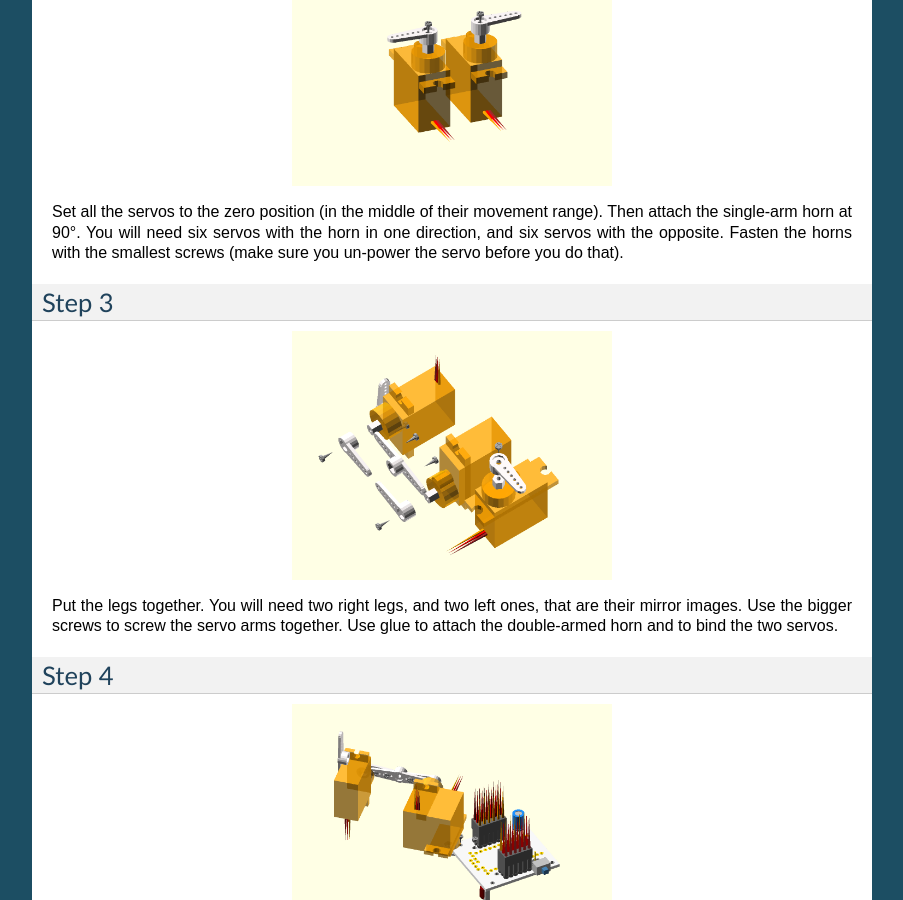
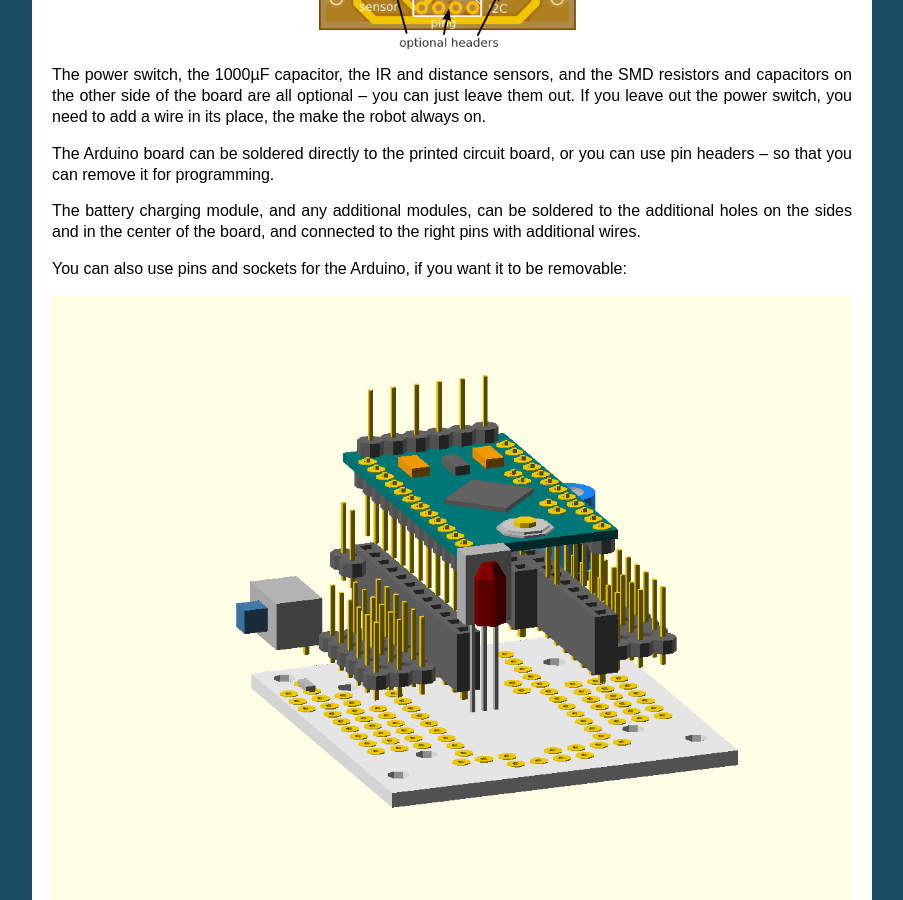
Before and after one commit to andrewsagio/tote, a Sphinx documentation site: the page built from doc/assembly.rst, in a window 1280 px wide and 900 px high, scrolled down 1145 px. Shown: the whole window, without its empty margins (198-1101 px from the left). Built offline with Sphinx 7.4.7, drawn with Linux system fonts in a browser that asks for light colours; formulas are drawn with MathJax 3.

Commit message:
Add version with pins and sockets

```diff
--- a/doc/assembly.rst
+++ b/doc/assembly.rst
@@ -6,7 +6,6 @@ Step 1
 ======
 
 .. image:: images/dice-step01.png
-    :width: 320px
     :align: center
 
 
@@ -34,6 +33,10 @@ The battery charging module, and any additional modules, can be soldered to
 the additional holes on the sides and in the center of the board, and connected
 to the right pins with additional wires.
 
+You can also use pins and sockets for the Arduino, if you want it to be removable:
+
+.. image:: images/dice-step01b.png
+    :align: center
 Step 2
 ======
 
```
Also changed, not shown: doc/images/dice-step01b.png (added), 2 other files.
